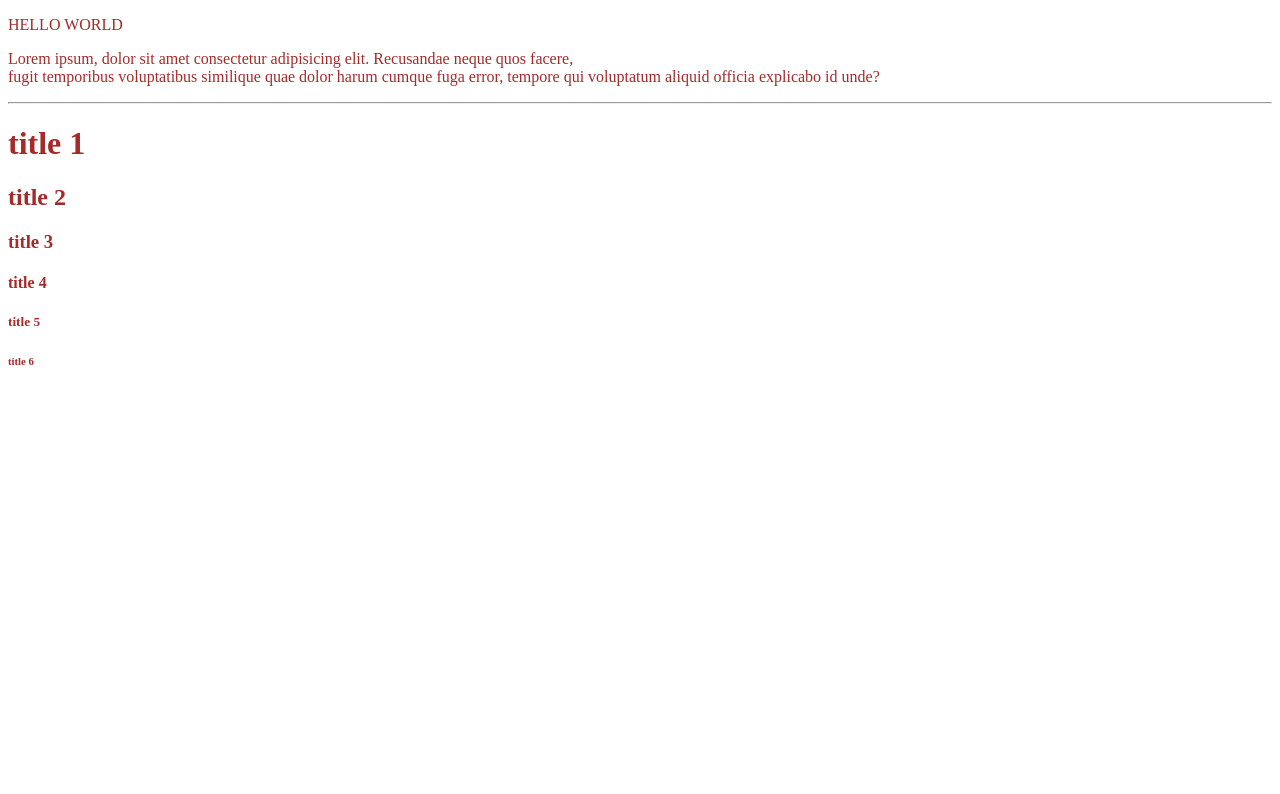
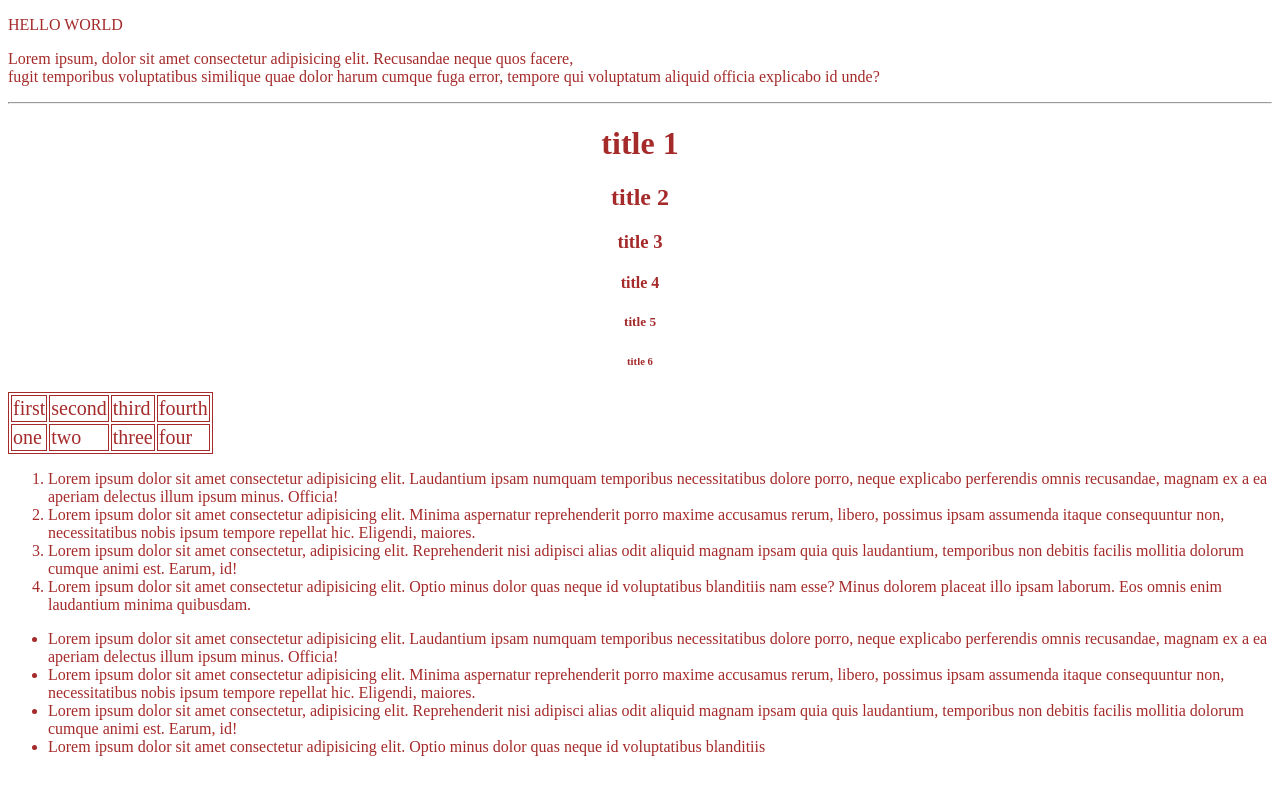
Before and after one commit to pantificman/FrontEndDevCoursePart1, a plain HTML site: page index.html in a window 1280 px wide. Drawn offline with Linux system fonts and the light colour scheme.

Commit message:
tables, lists

```diff
--- a/index.html
+++ b/index.html
@@ -18,6 +18,30 @@
 <h4>title 4</h4>
 <h5>title 5</h5>
 <h6>title 6</h6>
+<table>
+    <td>first</td>
+    <td>second</td>
+    <td>third</td>
+    <td>fourth</td>
+    <tr>
+        <td>one</td>
+        <td>two</td>
+        <td>three</td>
+        <td>four</td>
+      </tr>
+</table>
+<ol>
+    <li>Lorem ipsum dolor sit amet consectetur adipisicing elit. Laudantium ipsam numquam temporibus necessitatibus dolore porro, neque explicabo perferendis omnis recusandae, magnam ex a ea aperiam delectus illum ipsum minus. Officia!</li>
+    <li>Lorem ipsum dolor sit amet consectetur adipisicing elit. Minima aspernatur reprehenderit porro maxime accusamus rerum, libero, possimus ipsam assumenda itaque consequuntur non, necessitatibus nobis ipsum tempore repellat hic. Eligendi, maiores.</li>
+    <li>Lorem ipsum dolor sit amet consectetur, adipisicing elit. Reprehenderit nisi adipisci alias odit aliquid magnam ipsam quia quis laudantium, temporibus non debitis facilis mollitia dolorum cumque animi est. Earum, id!</li>
+    <li>Lorem ipsum dolor sit amet consectetur adipisicing elit. Optio minus dolor quas neque id voluptatibus blanditiis nam esse? Minus dolorem placeat illo ipsam laborum. Eos omnis enim laudantium minima quibusdam.</li>
+</ol>
+<ul>
+    <li>Lorem ipsum dolor sit amet consectetur adipisicing elit. Laudantium ipsam numquam temporibus necessitatibus dolore porro, neque explicabo perferendis omnis recusandae, magnam ex a ea aperiam delectus illum ipsum minus. Officia!</li>
+    <li>Lorem ipsum dolor sit amet consectetur adipisicing elit. Minima aspernatur reprehenderit porro maxime accusamus rerum, libero, possimus ipsam assumenda itaque consequuntur non, necessitatibus nobis ipsum tempore repellat hic. Eligendi, maiores.</li>
+    <li>Lorem ipsum dolor sit amet consectetur, adipisicing elit. Reprehenderit nisi adipisci alias odit aliquid magnam ipsam quia quis laudantium, temporibus non debitis facilis mollitia dolorum cumque animi est. Earum, id!</li>
+    <li>Lorem ipsum dolor sit amet consectetur adipisicing elit. Optio minus dolor quas neque id voluptatibus blanditiis
+</ul>
     <script src="script.js"></script>
 </body>
 </html>
--- a/style.css
+++ b/style.css
@@ -1 +1,3 @@
 body {color: brown;}
+h1,h2,h3,h4,h5,h6{text-align: center;}
+table,td{border: solid 1px; font-size: 20px;}
```
